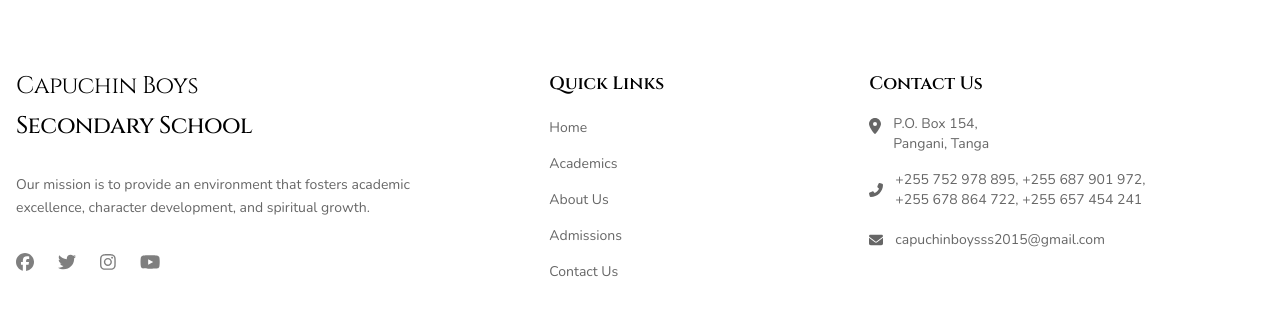
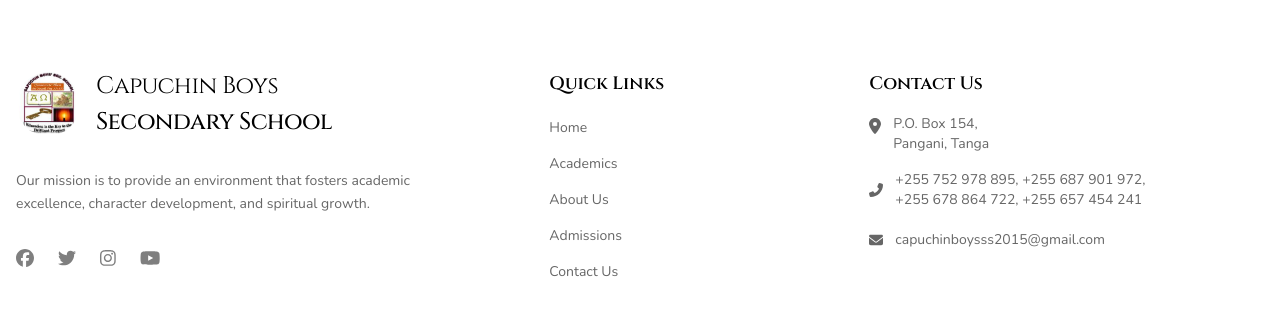
Before and after one commit to torie28/capuchinboys, a React (Vite) app: page / in a window 1280 px wide. Shown: the part 4378-4694 px from the top of the page. Built offline with nearby package versions, Linux system fonts and the light colour scheme.

Commit message:
implementing image in the footer

```diff
--- a/index.html
+++ b/index.html
@@ -14,7 +14,7 @@
     <meta name="theme-color" content="#1a365d" />
 
     <!-- Favicon -->
-    <link rel="icon" type="image/png" href="/favicon.ico" sizes="32x32" />
+    <link rel="icon" href="/assets/images/logo/school_log.jpg" />
     <link rel="apple-touch-icon" href="/apple-touch-icon.png" />
 
     <!-- Open Graph / Facebook -->
--- a/src/layouts/footer/Footer.jsx
+++ b/src/layouts/footer/Footer.jsx
@@ -43,22 +43,28 @@ const Footer = () => {
         <div className="absolute bottom-0 left-0 w-1/3 h-1/3 bg-gradient-to-tr from-blue-600/15 to-transparent rounded-full blur-3xl"></div>
         <div className="absolute top-1/4 right-0 w-1/3 h-1/3 bg-gradient-to-bl from-purple-600/15 to-transparent rounded-full blur-3xl"></div>
       </div>
-
       <div className="w-full max-w-none px-4 mx-0 sm:px-6 lg:px-8 xl:px-4 relative z-10">
         <div className="max-w-7xl mx-auto">
           <div className={`pt-16 transition-all duration-1000 ${isVisible ? 'translate-y-0 opacity-100' : 'translate-y-12 opacity-0'}`}>
             <div className="grid grid-cols-1 md:grid-cols-2 lg:grid-cols-12 gap-8">
               {/* Branding - Full width on mobile, then takes 4 columns */}
-              <div className="lg:col-span-4 text-center md:text-left">
+              <div className="lg:col-span-4">
                 <div className="space-y-6 md:space-y-8">
-                  <div className="space-y-2">
-                    <h3 className="text-black text-2xl font-light tracking-tight">Capuchin Boys</h3>
-                    <h4 className="text-2xl font-medium tracking-tight text-transparent bg-clip-text bg-gradient-to-r from-black via-black to-black">
-                      Secondary School
-                    </h4>
+                  <div className="flex flex-col items-center md:flex-row md:items-center md:space-x-4">
+                    <img
+                      src="/assets/images/logo/school_log.jpg"
+                      alt="Capuchin Boys Secondary School Logo"
+                      className="h-20 w-20 md:h-16 md:w-16 object-cover rounded-full mb-4 md:mb-0"
+                    />
+                    <div className="text-center md:text-left space-y-1">
+                      <h3 className="text-black text-2xl font-light tracking-tight">Capuchin Boys</h3>
+                      <h4 className="text-2xl font-medium tracking-tight text-transparent bg-clip-text bg-gradient-to-r from-black via-black to-black">
+                        Secondary School
+                      </h4>
+                    </div>
                   </div>
 
-                  <p className="text-black/60 text-sm leading-relaxed">
+                  <p className="text-black/60 text-sm leading-relaxed text-center md:text-left">
                     Our mission is to provide an environment that fosters academic excellence,
                     character development, and spiritual growth.
                   </p>
```
Also changed, not shown: 1 other file (tests, documents, lock files or other folders).
